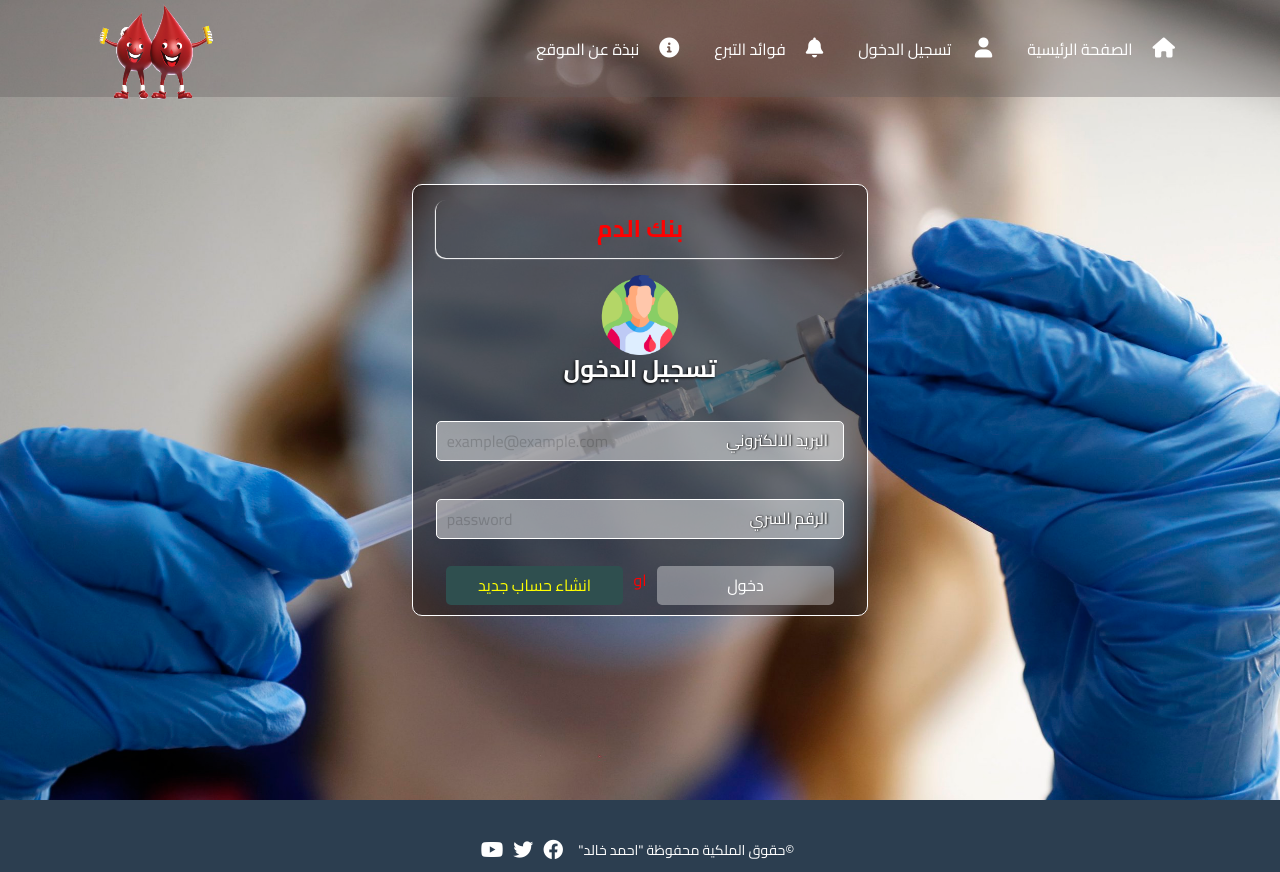
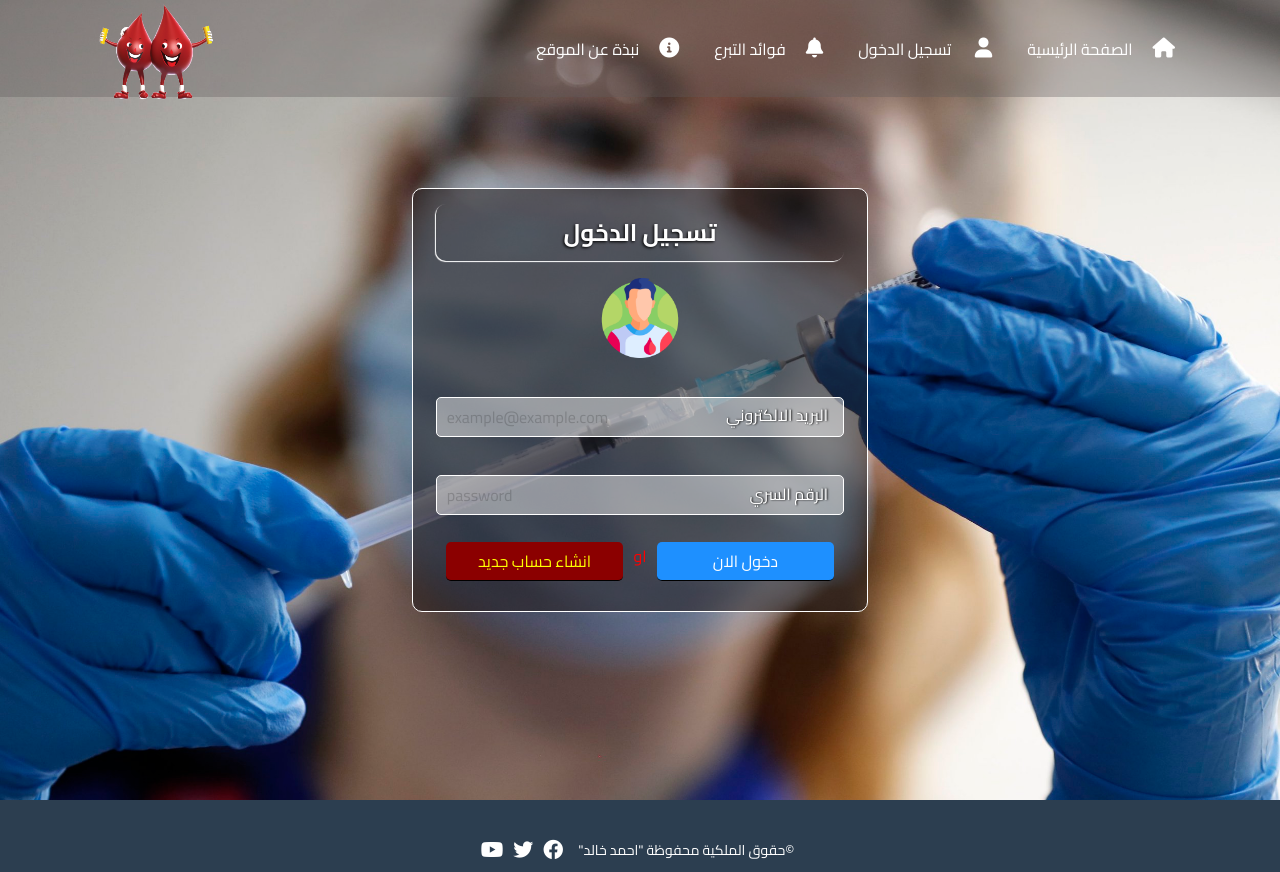
Before and after one commit to ahmedkaled/blood, a PHP site: page /login.html in a window 1280 px wide. Run offline with PHP 8.4, Linux system fonts and the light colour scheme.

Commit message:
update back color links form

```diff
--- a/css/stylelogin.css
+++ b/css/stylelogin.css
@@ -172,7 +172,7 @@ section {
   /* position: relative; */
   width: 100%;
 }
-section .contanier .this-inputs h2 {
+section .contanier .text h2 {
   text-align: center;
   color: white;
   text-shadow: -1px 1px 3px black;
@@ -263,7 +263,8 @@ form .links a {
   border-radius: 5px;
   color: white;
   font-family: 700;
-  background-color: rgba(255, 255, 255, 0.356);
+  background-color:dodgerblue;
+  border-bottom: 1px solid black;
   text-align: center;
 }
 .links {
@@ -273,6 +274,7 @@ form .links a {
   flex-direction: row;
   width: 90%;
   margin: 0 auto;
+  margin-bottom: 20px;
 
 }
 .links a {
@@ -281,7 +283,7 @@ form .links a {
 }
 .links .create {
   color: yellow;
-  background-color: darkslategrey;
+  background-color: darkred;
 }
 .links a:hover {
   color: red;
--- a/login.html
+++ b/login.html
@@ -44,11 +44,11 @@
         <form>
           <div class="text">
 
-            <h2> بنك الدم</h2>
+            <h2>تسجيل الدخول</h2>
+
           </div>
           <div class="this-inputs">
             <img src=".//image/blood-donor.png" alt="">
-            <h2>تسجيل الدخول</h2>
 
            <label> البريد الالكتروني</label>
             <input
@@ -69,7 +69,7 @@
             />
           </div>
           <div class="links">
-            <a href="#">دخول</a>
+            <a href="#"> دخول الان</a>
 
             <span>او</span>
             <a class="create" href="#">انشاء حساب جديد</a>
```
